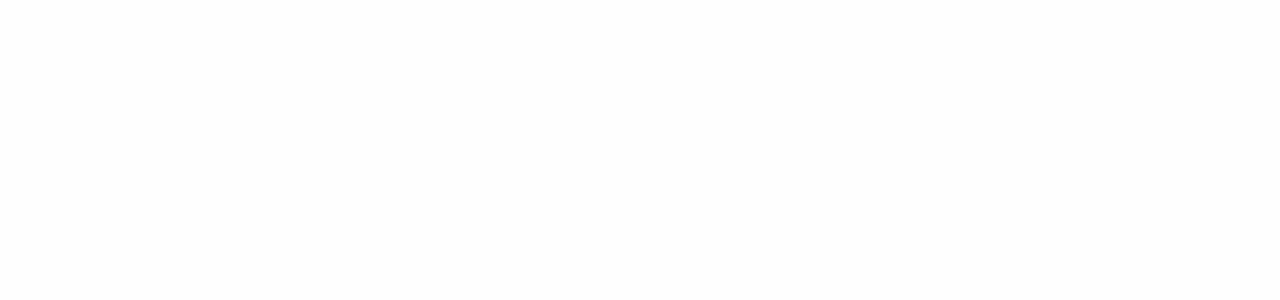
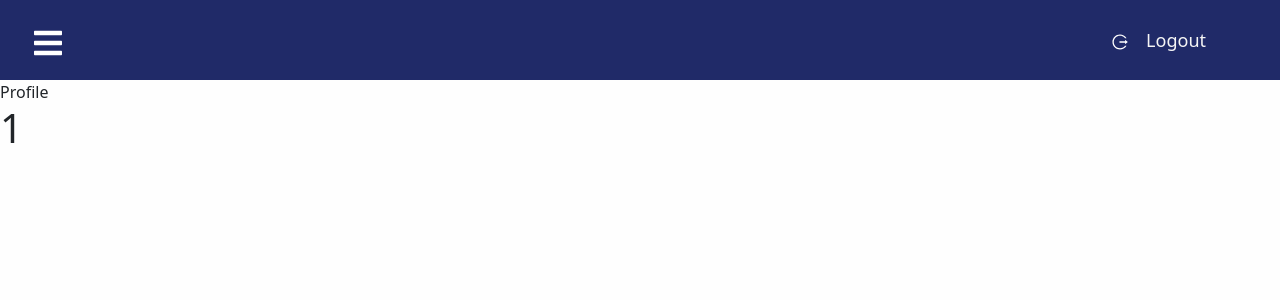
Before and after one commit to eduardvercaemer/itesm-tc2005b-tame-web-app, a React (Create React App) app: page /home/user/1 in a window 1280 px wide. Before the commit this address had no page. Shown: the top 300 px of the page. Built offline with nearby package versions, Linux system fonts and the light colour scheme.

Commit message:
add user link

```diff
--- a/src/App.js
+++ b/src/App.js
@@ -8,6 +8,7 @@ import Profile from './components/Profile';
 import Home from './components/Home';
 import ProtectedRoute from './components/ProtectedRoute';
 
+// user is a dnyamic route with a username segment
 const App = () => {
   return (
     <BrowserRouter>
@@ -17,6 +18,7 @@ const App = () => {
           <Route index element={<ProtectedRoute><Home/></ProtectedRoute>}></Route>
           <Route path='profile' element={<Profile/>}></Route>
           <Route path='social' element={<Social/>}></Route>
+          <Route path="user/:username" element={<Profile/>}></Route>
         </Route>
       </Routes>
     </BrowserRouter>
--- a/src/components/Profile.js
+++ b/src/components/Profile.js
@@ -1,9 +1,16 @@
-import React from 'react'
+import React from "react";
+import { useParams } from "react-router-dom";
 
-const Profile = () => {
+const Profile = ({ props }) => {
+  const params = useParams();
+  const username = params.username;
+
   return (
-    <div>Profile</div>
-  )
-}
+    <>
+      <div>Profile</div>
+      {username && <h1>{username}</h1>}
+    </>
+  );
+};
 
 export default Profile;
--- a/src/components/Social.js
+++ b/src/components/Social.js
@@ -1,7 +1,24 @@
 import React, { useState, useEffect, useRef } from "react";
-import { Container, Button, Form } from "react-bootstrap";
+import { Container, Button, Form, ListGroup } from "react-bootstrap";
 import { followPlayer, getFollowedPlayers, getFollowers } from "../api";
 import { Navigate, useNavigate } from "react-router-dom";
+import { Link } from "react-router-dom";
+
+const UserList = ({ users }) => {
+  return (
+    <Container>
+      <ListGroup>
+        {users.map((user) => (
+          <ListGroup.Item key={user}>
+            <Button variant="link" as={Link} to={`/home/user/${user}`}>
+              {user}
+            </Button>
+          </ListGroup.Item>
+        ))}
+      </ListGroup>
+    </Container>
+  );
+};
 
 const AddFollow = ({ token }) => {
   const form = useRef();
@@ -54,8 +71,7 @@ const MyFollowing = ({ token }) => {
       <h1>following</h1>
       {following === "LOADING" && <p>Loading...</p>}
       {following === "ERROR" && <p>Error</p>}
-      {typeof following === "object" &&
-        following.map((player) => <p key={player}>{player}</p>)}
+      {typeof following === "object" && <UserList users={following} />}
     </Container>
   );
 };
@@ -83,8 +99,7 @@ const MyFollowers = ({ token }) => {
       <h1>followers</h1>
       {followers === "LOADING" && <p>Loading...</p>}
       {followers === "ERROR" && <p>Error</p>}
-      {typeof followers === "object" &&
-        followers.map((player) => <p key={player}>{player}</p>)}
+      {typeof followers === "object" && <UserList users={followers} />}
     </Container>
   );
 };
```
